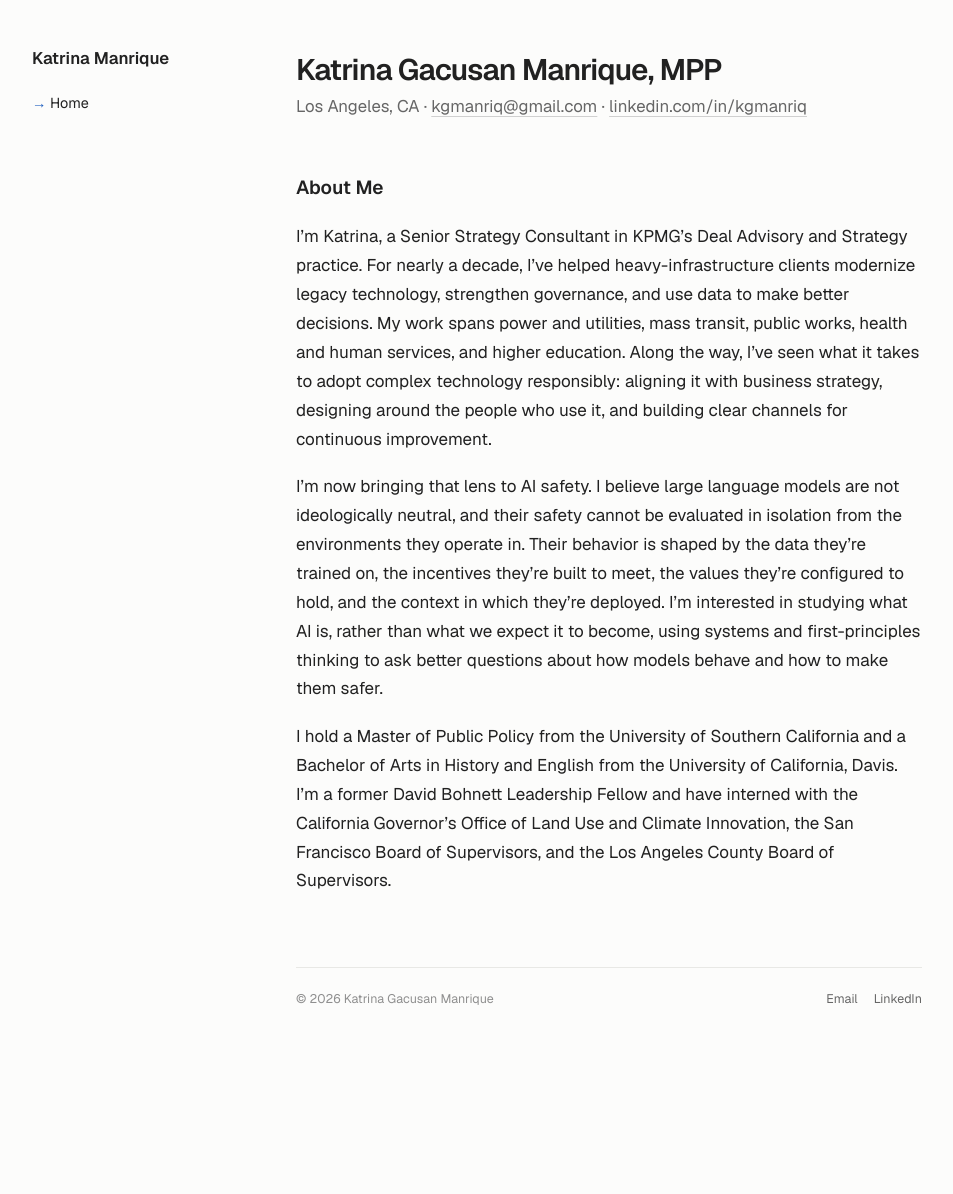
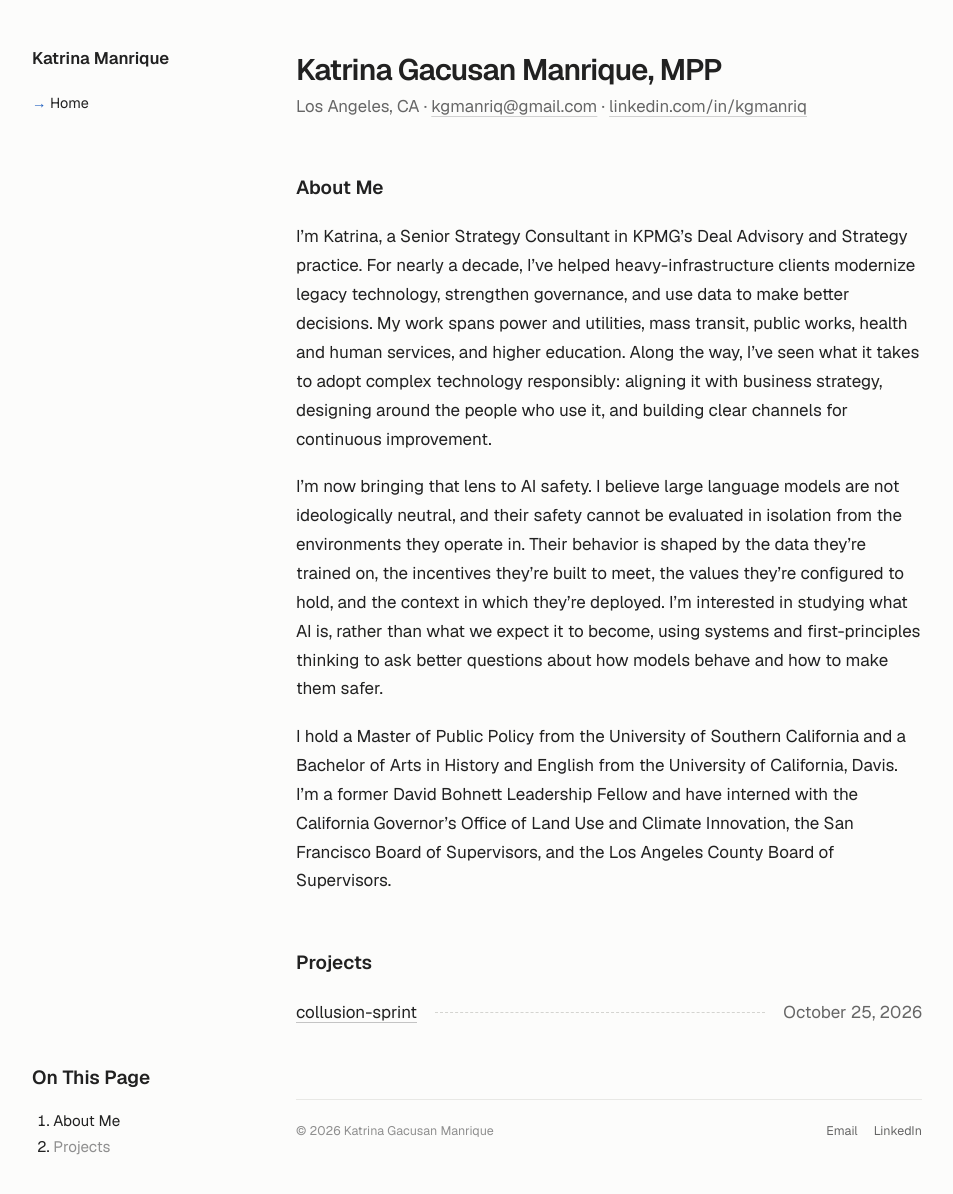
Before and after one commit to kgmanriq/kgmanriq.github.io, a Jekyll site: the page built from index.html, in a window 1280 px wide and 1205 px high. Shown: the top 1194 px of the window, without its empty margins (16-969 px from the left). Built offline with Jekyll 4.4.1, drawn with Linux system fonts in a browser that asks for light colours.

Commit message:
Add Projects list with dotted leaders
Co-Authored-By: Claude Opus 5.5 <noreply@anthropic.com>
Claude-Session: https://claude.ai/code/session_01EuuEgRVzQ3seSDn6GstdDW

```diff
--- /dev/null
+++ b/_data/projects.yml
@@ -0,0 +1,4 @@
+# Projects listed on the home page, newest first. To add one, copy a block and edit it.
+- title: collusion-sprint
+  url: https://github.com/kgmanriq/collusion-sprint
+  date: 2026-10-25
--- a/assets/css/style.css
+++ b/assets/css/style.css
@@ -163,3 +163,10 @@ p { margin: 0 0 1.1em; }
   body { background: #fff; font-size: 10.5pt; }
   .sidenote { float: none; width: auto; margin: 0 0 8px; }
 }
+
+/* ---------- Dotted-leader lists (title ...... detail) ---------- */
+.content ul.leaders { list-style: none; padding: 0; margin: 0; }
+.leaders li { display: flex; align-items: baseline; gap: 18px; margin: 0 0 6px; }
+.leaders li > a, .leaders li > span:first-child { flex: 0 1 auto; min-width: 0; }
+.leaders .leader { flex: 1 1 24px; border-bottom: 1px dashed #d4d4d0; transform: translateY(-5px); }
+.leaders .leader-right { flex: 0 0 auto; color: var(--muted); white-space: nowrap; }
--- a/index.html
+++ b/index.html
@@ -18,3 +18,16 @@ title: Home
 <p>I’m now bringing that lens to AI safety. I believe large language models are not ideologically neutral, and their safety cannot be evaluated in isolation from the environments they operate in. Their behavior is shaped by the data they’re trained on, the incentives they’re built to meet, the values they’re configured to hold, and the context in which they’re deployed. I’m interested in studying what AI is, rather than what we expect it to become, using systems and first-principles thinking to ask better questions about how models behave and how to make them safer.</p>
 
 <p>I hold a Master of Public Policy from the University of Southern California and a Bachelor of Arts in History and English from the University of California, Davis. I’m a former David Bohnett Leadership Fellow and have interned with the California Governor’s Office of Land Use and Climate Innovation, the San Francisco Board of Supervisors, and the Los Angeles County Board of Supervisors.</p>
+
+<h2 id="projects">Projects</h2>
+
+<ul class="leaders">
+  {% assign projects = site.data.projects | sort: "date" | reverse %}
+  {% for p in projects %}
+  <li>
+    <a href="{{ p.url }}">{{ p.title }}</a>
+    <span class="leader" aria-hidden="true"></span>
+    <span class="leader-right">{{ p.date | date: "%B %-d, %Y" }}</span>
+  </li>
+  {% endfor %}
+</ul>
```
